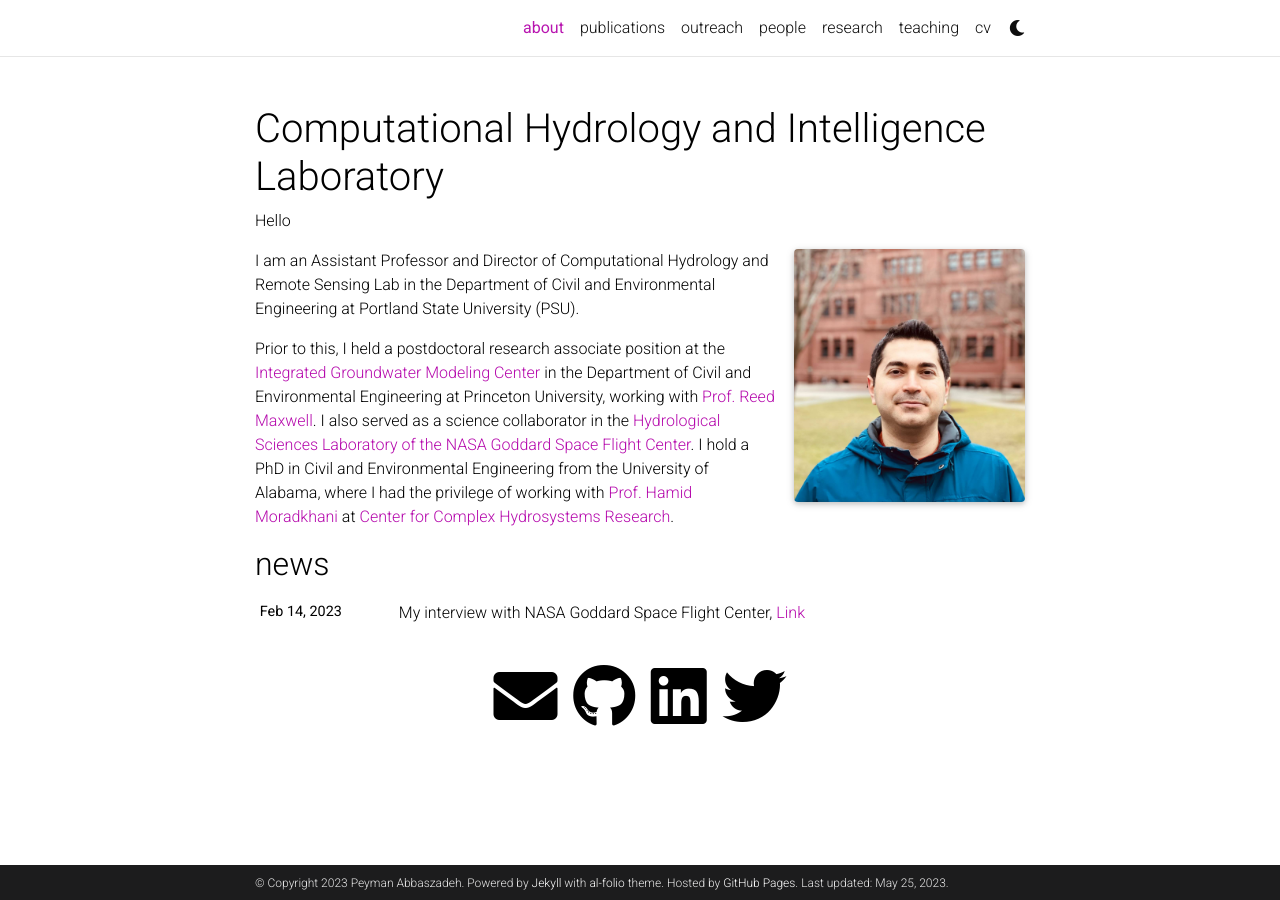
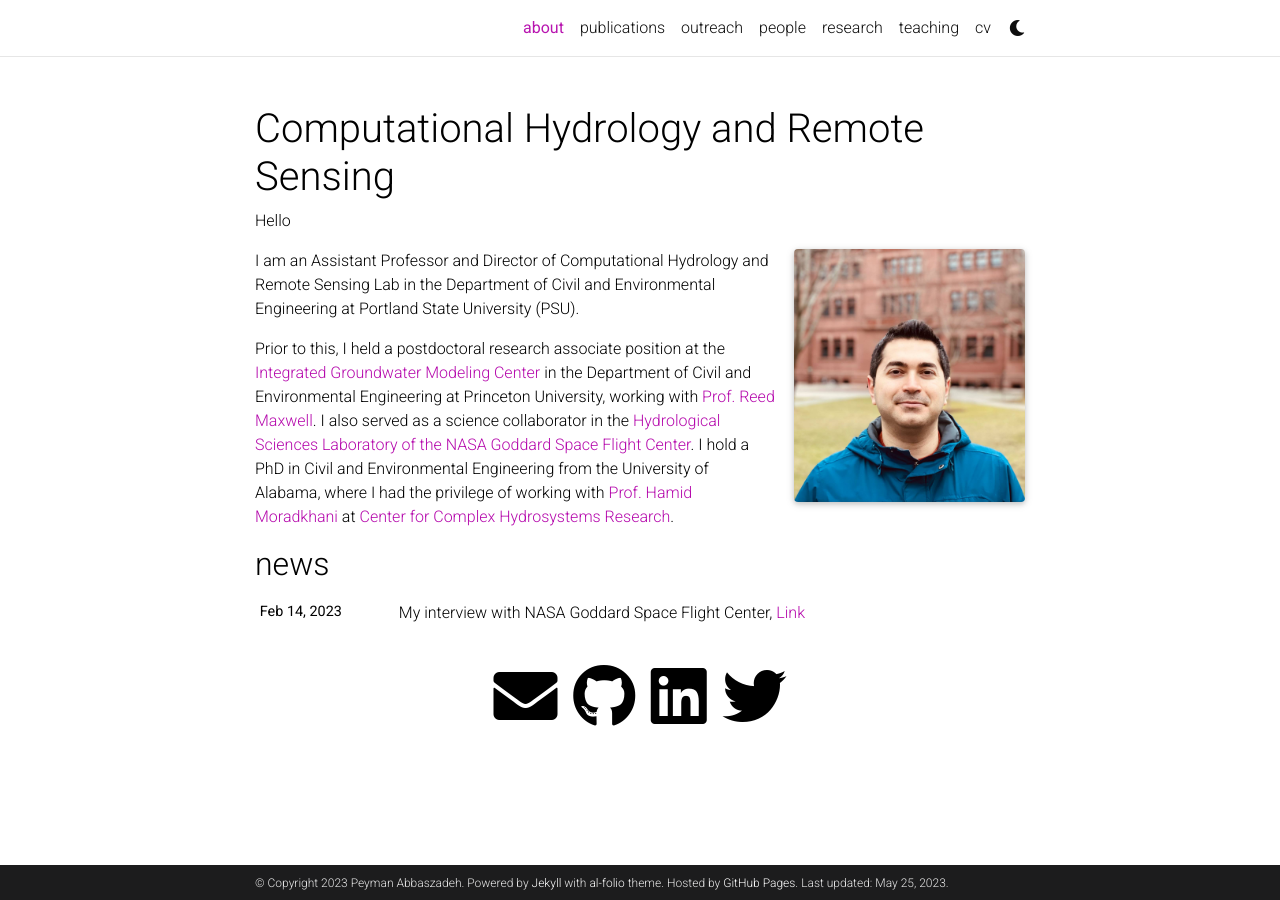
Before and after one commit to Pabbaszadeh/Pabbaszadeh.github.io, a Jekyll site: the page built from _pages/about.md, in a window 1280 px wide. Built offline with Jekyll 4.4.1, drawn with Linux system fonts in a browser that asks for light colours; full-size pictures stand in for the smaller copies a plugin makes; comment, search, counter and statistics services are not loaded; a style sheet for code colours, icons or effects is not loaded.

Commit message:
Update _config.yml

```diff
--- a/_config.yml
+++ b/_config.yml
@@ -2,7 +2,7 @@
 # Site settings
 # -----------------------------------------------------------------------------
 
-title: Computational Hydrology and Intelligence Laboratory # the website title (if blank, full name will be used instead)
+title: Computational Hydrology and Remote Sensing # the website title (if blank, full name will be used instead)
 first_name: Peyman
 middle_name:
 last_name: Abbaszadeh
```
